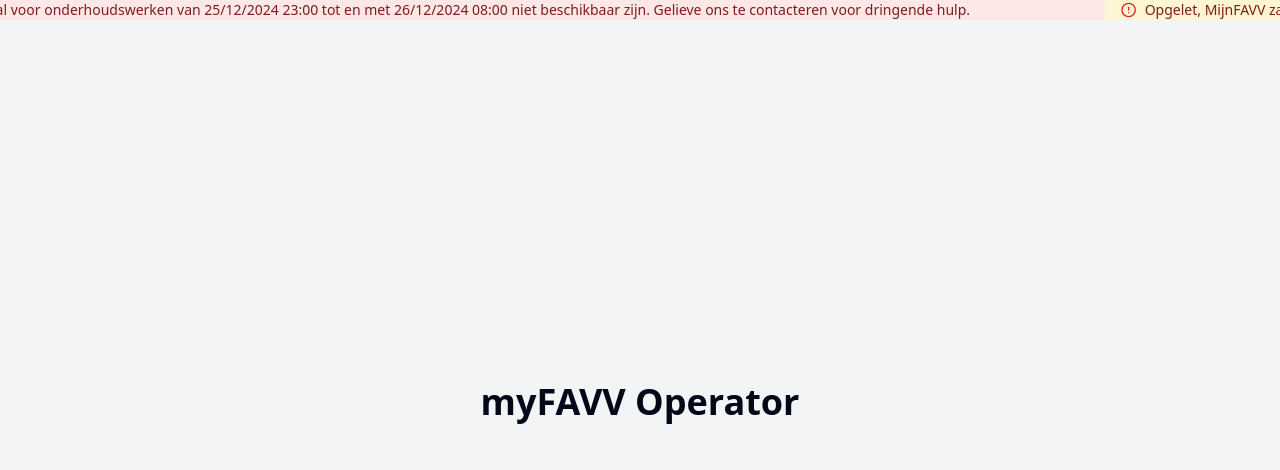
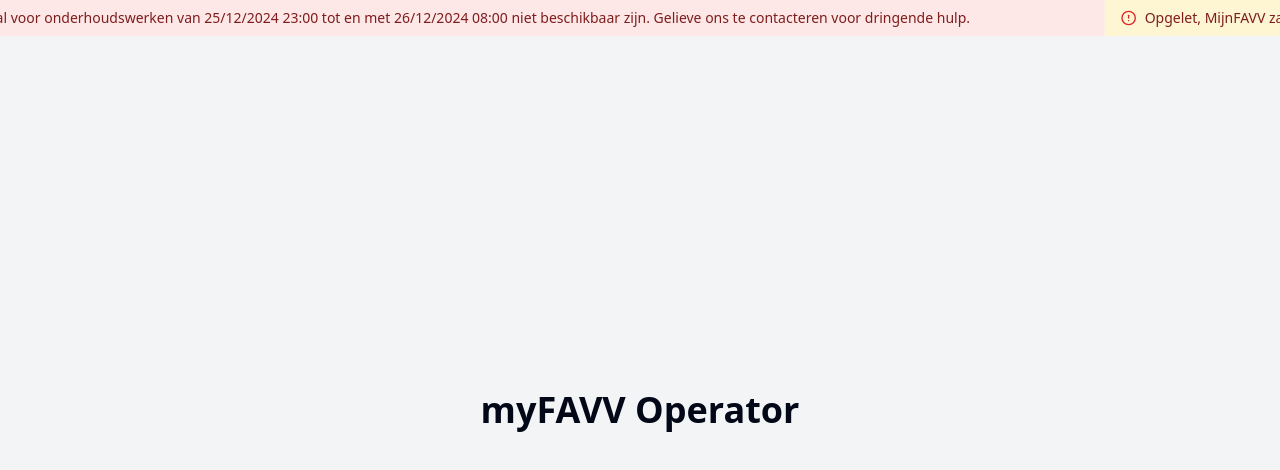
Before and after one commit to JazzyLeopard/banner-track-trace, a React (Vite) app: page / in a window 1280 px wide. Shown: the top 470 px of the page. Built offline with nearby package versions, Linux system fonts and the light colour scheme.

Commit message:
Add padding to MaintenanceBanner
Updated the MaintenanceBanner component to include padding at the top and bottom for improved spacing and layout.
[skip gpt_engineer]

```diff
--- a/src/components/MaintenanceBanner.tsx
+++ b/src/components/MaintenanceBanner.tsx
@@ -25,7 +25,7 @@ const MaintenanceBanner = ({ className }: MaintenanceBannerProps) => {
             key={index}
             className={cn(
               style,
-              "flex items-center gap-2 px-4 min-w-full h-full"
+              "flex items-center gap-2 px-4 py-2 min-w-full h-full"
             )}
           >
             <AlertCircle className="h-4 w-4 text-red-600 shrink-0" />
@@ -37,7 +37,7 @@ const MaintenanceBanner = ({ className }: MaintenanceBannerProps) => {
         {/* Duplicate first banner to create seamless loop */}
         <div className={cn(
           bannerStyles[0],
-          "flex items-center gap-2 px-4 min-w-full h-full"
+          "flex items-center gap-2 px-4 py-2 min-w-full h-full"
         )}>
           <AlertCircle className="h-4 w-4 text-red-600 shrink-0" />
           <span className="text-red-900 text-sm">
```
